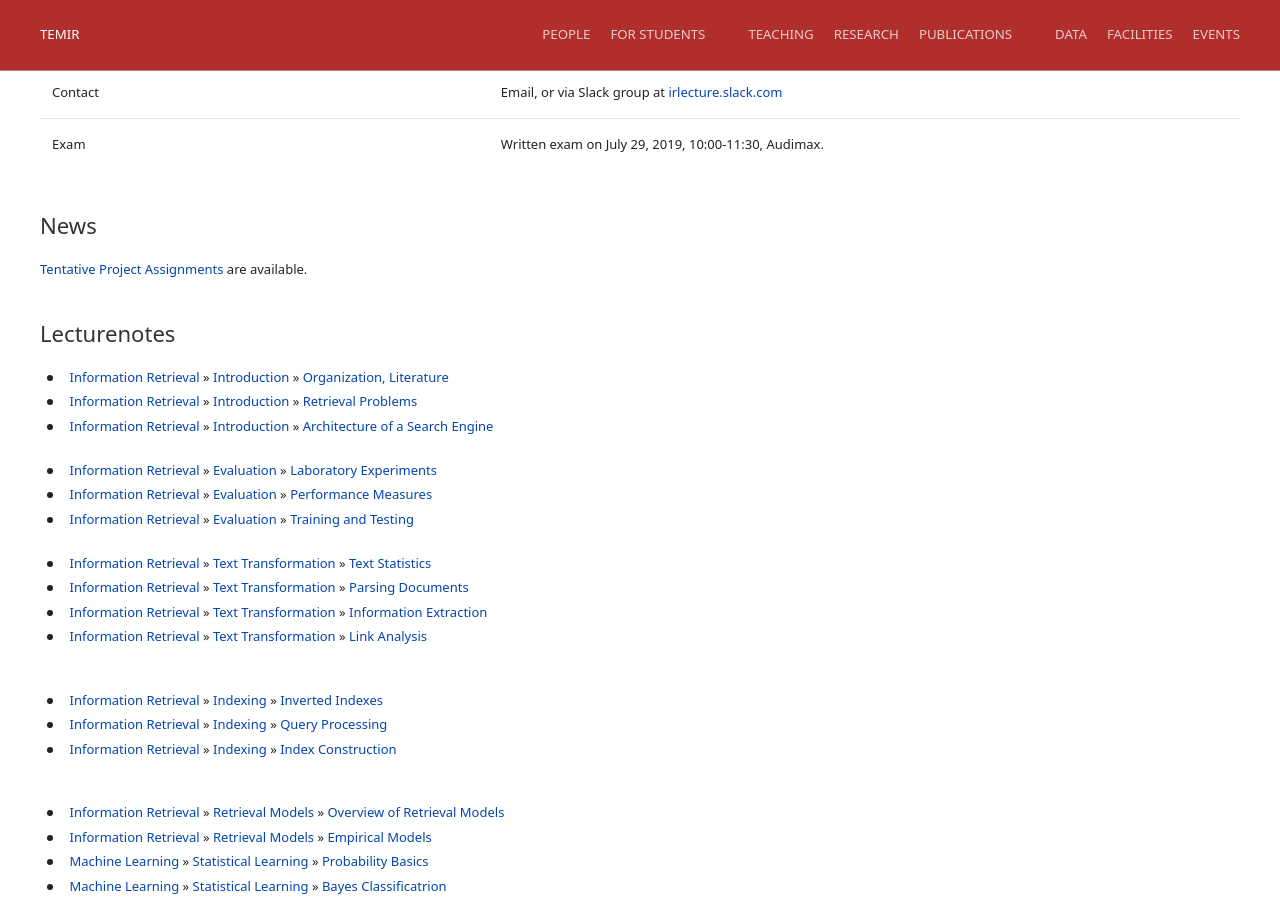
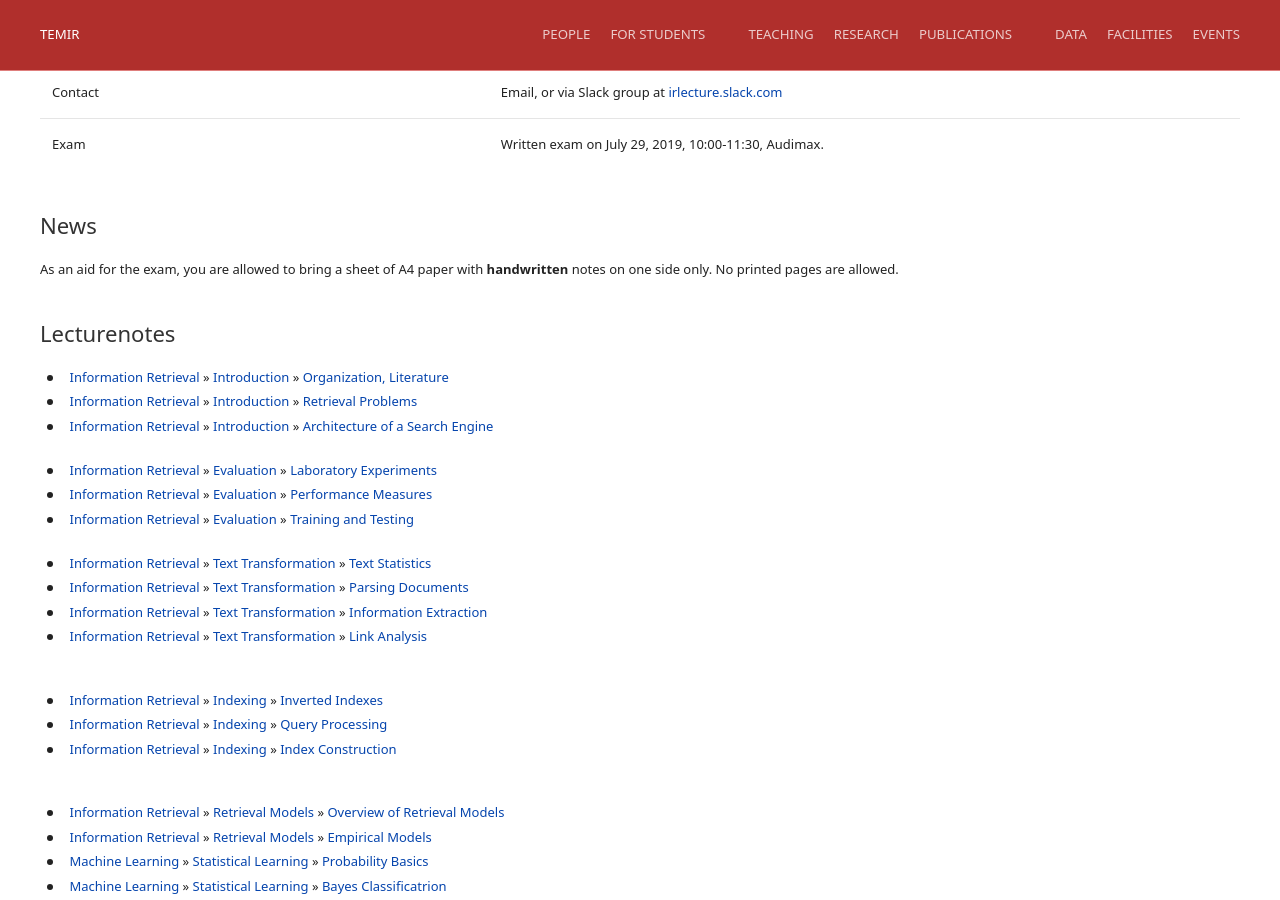
Before and after one commit to temir-org/temir-org.github.io, a Jekyll site: the page built from teaching/information-retrieval.html, in a window 1280 px wide and 900 px high, scrolled down 458 px. Built offline with Jekyll 4.4.1, drawn with Linux system fonts in a browser that asks for light colours.

Commit message:
Update information-retrieval.html

```diff
--- a/teaching/information-retrieval.html
+++ b/teaching/information-retrieval.html
@@ -44,9 +44,7 @@ description: Course page of Information Retrieval
         </div>
         <h2>News</h2>
         <p class="uk-text-left">
-            <a
-                href="https://www.informatik.uni-leipzig.de/ifi/fileadmin/temir/teaching-in-progress/information-retrieval-ss19/information-retrieval-project-assignments-ss19.txt">Tentative
-                Project Assignments</a> are available.
+            As an aid for the exam, you are allowed to bring a sheet of A4 paper with <b>handwritten</b> notes on one side only. No printed pages are allowed.
         </p>
         <h2>Lecturenotes</h2>
         <ul class="uk-list uk-list-bullet">
```
